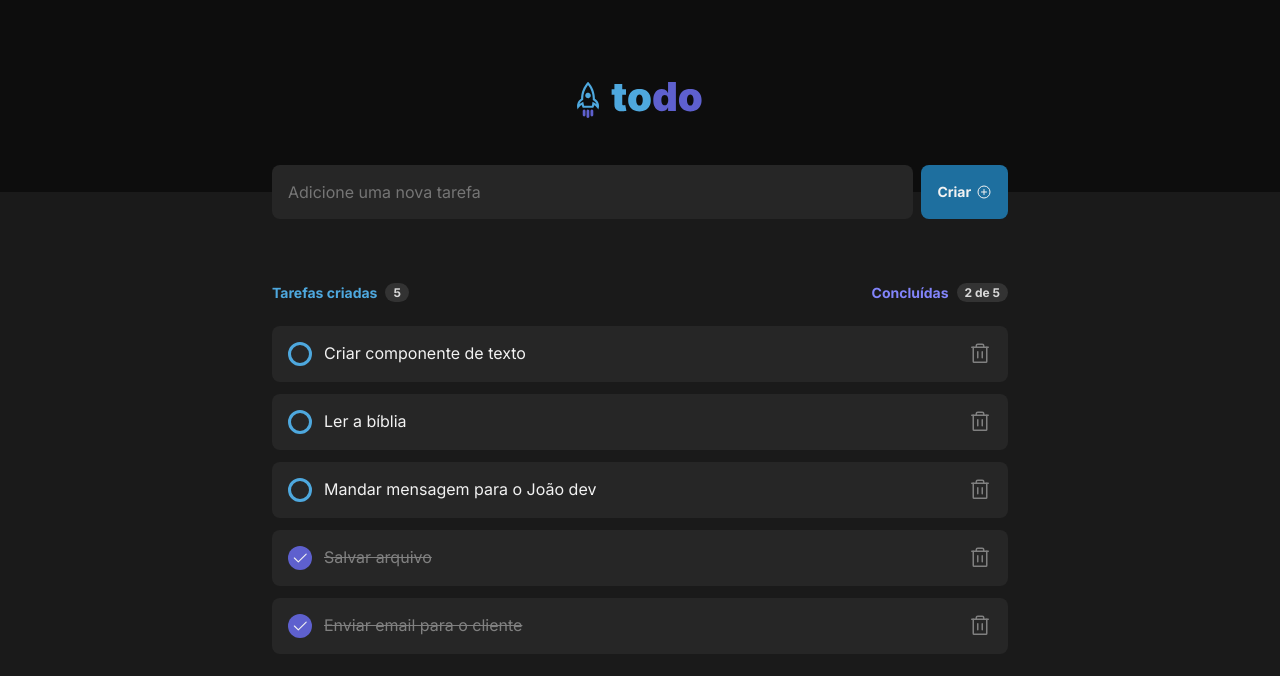
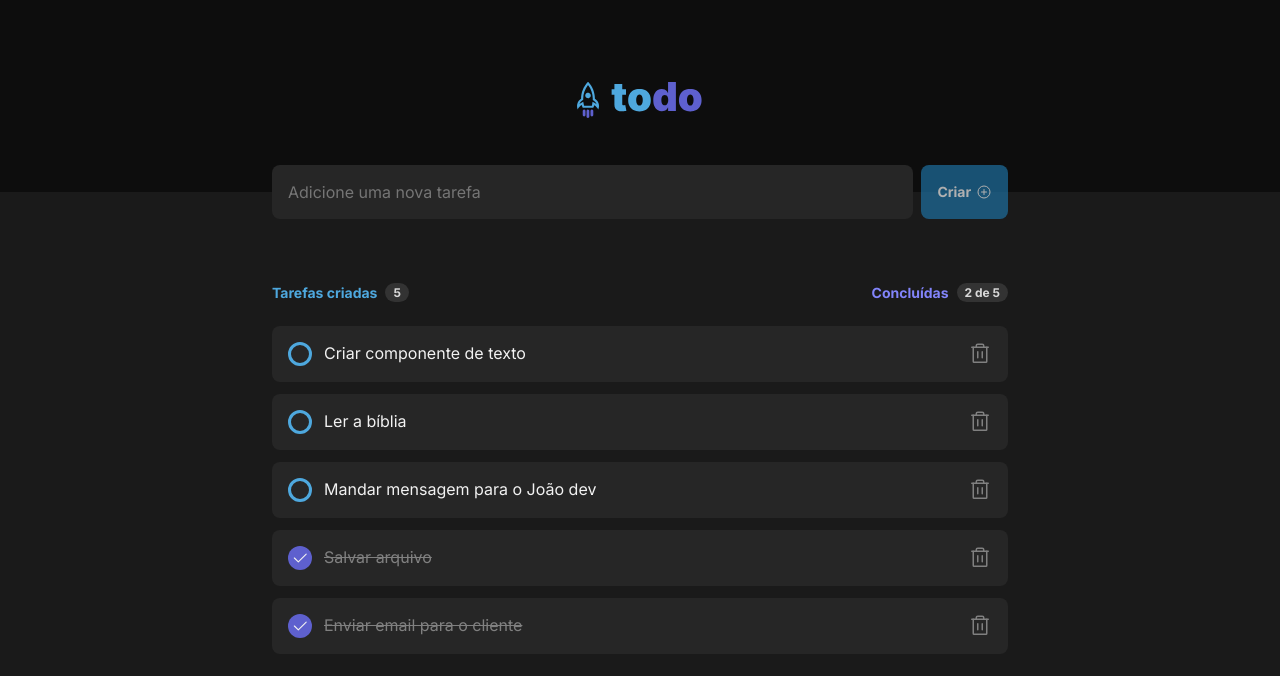
Before and after one commit to josileudo/ToDo, a React (Vite) app: page / in a window 1280 px wide. Shown: the top 676 px of the page. Built offline with nearby package versions, Linux system fonts and the light colour scheme.

Commit message:
:sparkles: feat: Create new task

```diff
--- a/src/App.tsx
+++ b/src/App.tsx
@@ -58,8 +58,12 @@ export function App() {
   const [task, setTask] = useState<TaskProps[]>(taskMock)
   const [newTask, setNewTask] = useState<TaskProps>()
 
-  function createNewTask(taskProp: TaskProps) {
-    setTask([...task, taskProp])
+  function createNewTask(taskProp: string) {
+    const taskContent: TaskProps = {
+      id: task.length + 1,
+      content: {state: false, text: taskProp}
+    }
+    setTask([...task, taskContent])
   }
 
   return (
--- a/src/components/newTask.module.css
+++ b/src/components/newTask.module.css
@@ -40,6 +40,11 @@
   transition: background 0.2s;
 }
 
-.taskForm button[type='submit']:hover {
+.taskForm button[type='submit']:not(:disabled):hover {
   background: var(--blue-500);
 }
+
+.taskForm button[type='submit']:disabled {
+  opacity: 0.7;
+  cursor: not-allowed;
+}
--- a/src/components/newTask.tsx
+++ b/src/components/newTask.tsx
@@ -1,43 +1,44 @@
-import { useState } from 'react';
+import { ChangeEvent, useState } from 'react';
 import styles from './newTask.module.css';
 import { PlusCircle } from 'phosphor-react';
 import { TaskProps } from '../App';
 
 interface NewTaskProps {
-  onCreateNewTask: ((task: TaskProps) => void)
+  onCreateNewTask: (task: string) => void;
 }
 
 export function NewTask({ onCreateNewTask }: NewTaskProps) {
-  const [task, setTask] = useState<string>('')
+  const [task, setTask] = useState<string>('');
+
+  function handleCreateNewTaskChange(event: ChangeEvent<HTMLInputElement>) {
+    setTask(event.target.value);
+  }
 
   function handleCreateNewTask() {
-    event?.preventDefault()
-    const test: TaskProps = {
-      id: 6,
-      content: {
-        state: false,
-        text: 'Criar componente de texto'
-      }
-    }
+    event?.preventDefault();
 
-    onCreateNewTask(test)
-    console.log('hello')
+    onCreateNewTask(task);
+    setTask('');
   }
 
+  const isNewTaskEmpty = task.length === 0;
+
   return (
-    <div className={ styles.task }>
-      <form onSubmit={handleCreateNewTask} className={ styles.taskForm }>
+    <div className={styles.task}>
+      <form onSubmit={handleCreateNewTask} className={styles.taskForm}>
         <input
-          type='text'
+          type="text"
+          name="task"
+          value={task}
+          onChange={handleCreateNewTaskChange}
           placeholder="Adicione uma nova tarefa"
+          required
         />
-        <button
-          type='submit'
-        >
+        <button disabled={isNewTaskEmpty} type="submit">
           Criar
-          <PlusCircle size='16' />
+          <PlusCircle size="16" />
         </button>
       </form>
     </div>
-  )
+  );
 }
```
